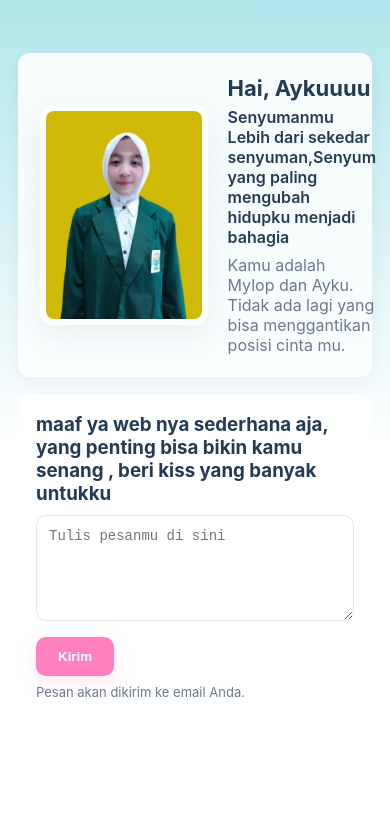
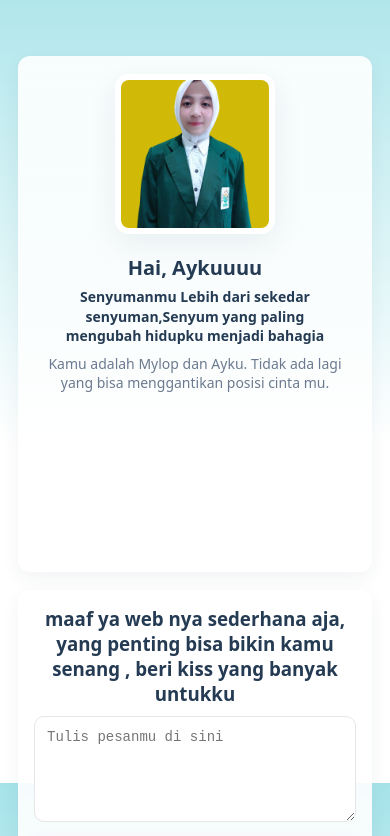
Before and after one commit to roudhobr/test, a plain HTML site: page home.html in a window 390 px wide. Shown: the part 61-897 px from the top of the page. Before the commit the page ends 844 px from the top, so only its background shows below. Drawn offline with Linux system fonts and the light colour scheme.

Commit message:
Update style.css

```diff
--- a/style.css
+++ b/style.css
@@ -1,4 +1,4 @@
-:root{
+:root {
   --bg: #ffffff;
   --card: #fff7ff;
   --accent1: #ff7fbf;
@@ -7,166 +7,239 @@
   --text: #243b53;
   --muted: #6b7a8f;
   --radius: 14px;
-  font-family: Inter, system-ui, -apple-system, "Segoe UI", Roboto, "Helvetica Neue", Arial;
+  font-family: "Poppins", system-ui, sans-serif;
 }
 
-*{box-sizing:border-box}
-html,body{height:100%}
-body{
-  margin:0;
-  background: linear-gradient(180deg,var(--accent3),#ffffff 60%);
-  color:var(--text);
-  -webkit-font-smoothing:antialiased;
-  -moz-osx-font-smoothing:grayscale;
+* {
+  box-sizing: border-box;
 }
 
-.center-page{
-  display:flex;
-  align-items:center;
-  justify-content:center;
-  height:100vh;
+html, body {
+  height: 100%;
 }
 
-.welcome-card{
-  width:min(920px,95%);
-  max-width:920px;
-  background:var(--card);
-  border-radius:var(--radius);
-  padding:28px;
-  box-shadow:0 10px 30px rgba(36,59,83,0.12);
-  text-align:center;
+body {
+  margin: 0;
+  background: linear-gradient(180deg, var(--accent3), #ffffff 60%);
+  color: var(--text);
+  -webkit-font-smoothing: antialiased;
+  -moz-osx-font-smoothing: grayscale;
 }
 
-.slideshow{
-  position:relative;
-  height:420px;
-  border-radius:10px;
-  overflow:hidden;
-  margin-bottom:18px;
-  background:linear-gradient(90deg,var(--accent1),var(--accent2));
+/* WELCOME PAGE */
+.center-page {
+  display: flex;
+  align-items: center;
+  justify-content: center;
+  height: 100vh;
 }
 
-.slideshow img{
-  position:absolute;
-  inset:0;
-  width:100%;
-  height:100%;
-  object-fit:cover;
-  opacity:0;
-  transform:scale(1.03);
-  transition:opacity .8s ease, transform .8s ease;
+.welcome-card {
+  width: min(920px, 95%);
+  max-width: 920px;
+  background: var(--card);
+  border-radius: var(--radius);
+  padding: 28px;
+  box-shadow: 0 10px 30px rgba(36, 59, 83, 0.12);
+  text-align: center;
 }
 
-.slideshow img.active{
-  opacity:1;
-  transform:scale(1);
+.slideshow {
+  position: relative;
+  height: 420px;
+  border-radius: 10px;
+  overflow: hidden;
+  margin-bottom: 18px;
+  background: linear-gradient(90deg, var(--accent1), var(--accent2));
 }
 
-.btn-primary{
-  display:inline-block;
-  background:var(--accent1);
-  color:white;
-  border:none;
-  padding:12px 22px;
-  border-radius:10px;
-  cursor:pointer;
-  font-weight:600;
-  box-shadow:0 6px 18px rgba(255,127,191,0.18);
+.slideshow img {
+  position: absolute;
+  inset: 0;
+  width: 100%;
+  height: 100%;
+  object-fit: cover;
+  opacity: 0;
+  transform: scale(1.03);
+  transition: opacity 0.8s ease, transform 0.8s ease;
 }
 
-.container{
-  max-width:900px;
-  margin:36px auto;
-  padding:18px;
+.slideshow img.active {
+  opacity: 1;
+  transform: scale(1);
 }
 
-.topbar{
-  display:flex;
-  align-items:center;
-  gap:12px;
-  padding:18px;
+.btn-primary {
+  display: inline-block;
+  background: var(--accent1);
+  color: white;
+  border: none;
+  padding: 12px 22px;
+  border-radius: 10px;
+  cursor: pointer;
+  font-weight: 600;
+  box-shadow: 0 6px 18px rgba(255, 127, 191, 0.18);
+  transition: all 0.3s ease;
 }
 
-.link{
-  color:var(--muted);
-  text-decoration:none;
-  font-size:14px;
+.btn-primary:hover {
+  background: #ff5aa8;
+  transform: translateY(-2px);
 }
 
-.brand{
-  margin:0;
-  font-size:20px;
-  color:var(--text);
-  margin-left:auto;
-  margin-right:auto;
+/* HOME PAGE */
+.container {
+  max-width: 900px;
+  margin: 36px auto;
+  padding: 18px;
 }
 
-.hero{
-  display:flex;
-  gap:20px;
-  align-items:center;
-  background:linear-gradient(180deg,rgba(255,255,255,0.9),rgba(255,255,255,0.7));
-  padding:22px;
-  border-radius:12px;
-  box-shadow:0 6px 18px rgba(36,59,83,0.06);
+.topbar {
+  display: flex;
+  align-items: center;
+  gap: 12px;
+  padding: 18px;
 }
 
-.profile{
-  width:220px;
-  height:220px;
-  object-fit:cover;
-  border-radius:14px;
-  border:6px solid white;
-  box-shadow:0 10px 30px rgba(36,59,83,0.08);
+.link {
+  color: var(--muted);
+  text-decoration: none;
+  font-size: 14px;
 }
 
-.texts h2{
-  margin:0 0 6px 0;
-  font-size:22px;
+.brand {
+  margin: 0;
+  font-size: 20px;
+  color: var(--text);
+  margin-left: auto;
+  margin-right: auto;
 }
 
-.romantic{
-  margin:0 0 8px 0;
-  font-weight:600;
+.hero {
+  display: flex;
+  flex-wrap: wrap;
+  gap: 20px;
+  align-items: center;
+  justify-content: center;
+  background: linear-gradient(180deg, rgba(255, 255, 255, 0.9), rgba(255, 255, 255, 0.7));
+  padding: 22px;
+  border-radius: 12px;
+  box-shadow: 0 6px 18px rgba(36, 59, 83, 0.06);
 }
 
-.funny{
-  margin:0;
-  color:var(--muted);
+.profile {
+  width: 220px;
+  height: 220px;
+  object-fit: cover;
+  border-radius: 14px;
+  border: 6px solid white;
+  box-shadow: 0 10px 30px rgba(36, 59, 83, 0.08);
 }
 
-.message-box{
-  margin-top:18px;
-  background:rgba(255,255,255,0.9);
-  padding:18px;
-  border-radius:12px;
+.texts {
+  flex: 1 1 300px;
+  text-align: center;
 }
 
-.message-box h3{
-  margin:0 0 10px 0;
+.texts h2 {
+  margin: 0 0 6px 0;
+  font-size: 22px;
 }
 
-textarea{
-  width:100%;
-  padding:12px;
-  border-radius:10px;
-  border:1px solid #e6e6e6;
-  font-size:14px;
-  resize:vertical;
-  min-height:100px;
-  margin-bottom:12px;
+.romantic {
+  margin: 0 0 8px 0;
+  font-weight: 600;
 }
 
-.note{
-  margin-top:8px;
-  color:var(--muted);
-  font-size:13px;
+.funny {
+  margin: 0;
+  color: var(--muted);
 }
 
-.sr-only{
-  position:absolute!important;
-  height:1px;width:1px;
-  overflow:hidden;
-  clip:rect(1px,1px,1px,1px);
-  white-space:nowrap;
+.message-box {
+  margin-top: 18px;
+  background: rgba(255, 255, 255, 0.9);
+  padding: 18px;
+  border-radius: 12px;
+  box-shadow: 0 6px 18px rgba(36, 59, 83, 0.06);
 }
+
+.message-box h3 {
+  margin: 0 0 10px 0;
+  text-align: center;
+  color: var(--text);
+}
+
+textarea {
+  width: 100%;
+  padding: 12px;
+  border-radius: 10px;
+  border: 1px solid #e6e6e6;
+  font-size: 14px;
+  resize: vertical;
+  min-height: 100px;
+  margin-bottom: 12px;
+}
+
+.note {
+  margin-top: 8px;
+  color: var(--muted);
+  font-size: 13px;
+  text-align: center;
+}
+
+.sr-only {
+  position: absolute !important;
+  height: 1px;
+  width: 1px;
+  overflow: hidden;
+  clip: rect(1px, 1px, 1px, 1px);
+  white-space: nowrap;
+}
+
+/* Animasi masuk */
+.fade-in {
+  opacity: 0;
+  transform: translateY(20px);
+  animation: fadeIn 1s forwards;
+}
+
+@keyframes fadeIn {
+  to {
+    opacity: 1;
+    transform: translateY(0);
+  }
+}
+
+/* Responsif untuk HP */
+@media (max-width: 600px) {
+  .hero {
+    flex-direction: column;
+    text-align: center;
+    padding: 18px;
+  }
+
+  .profile {
+    width: 160px;
+    height: 160px;
+  }
+
+  .texts h2 {
+    font-size: 20px;
+  }
+
+  .romantic,
+  .funny {
+    font-size: 14px;
+    line-height: 1.4;
+    padding: 0 10px;
+  }
+
+  .message-box {
+    padding: 16px;
+  }
+
+  .btn-primary {
+    width: 100%;
+  }
+}
```
